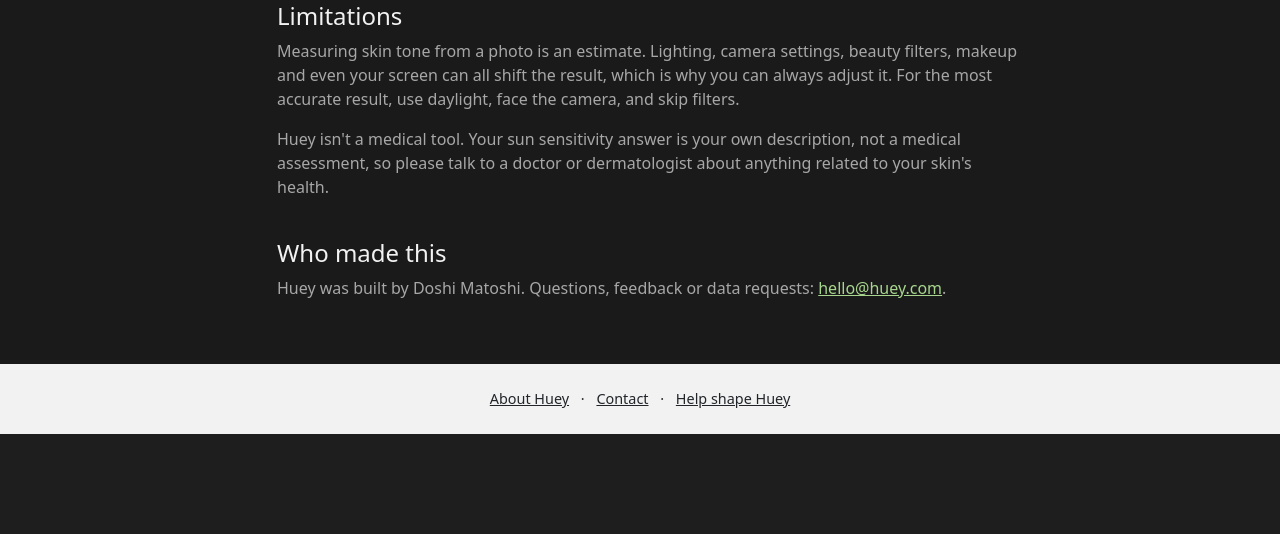
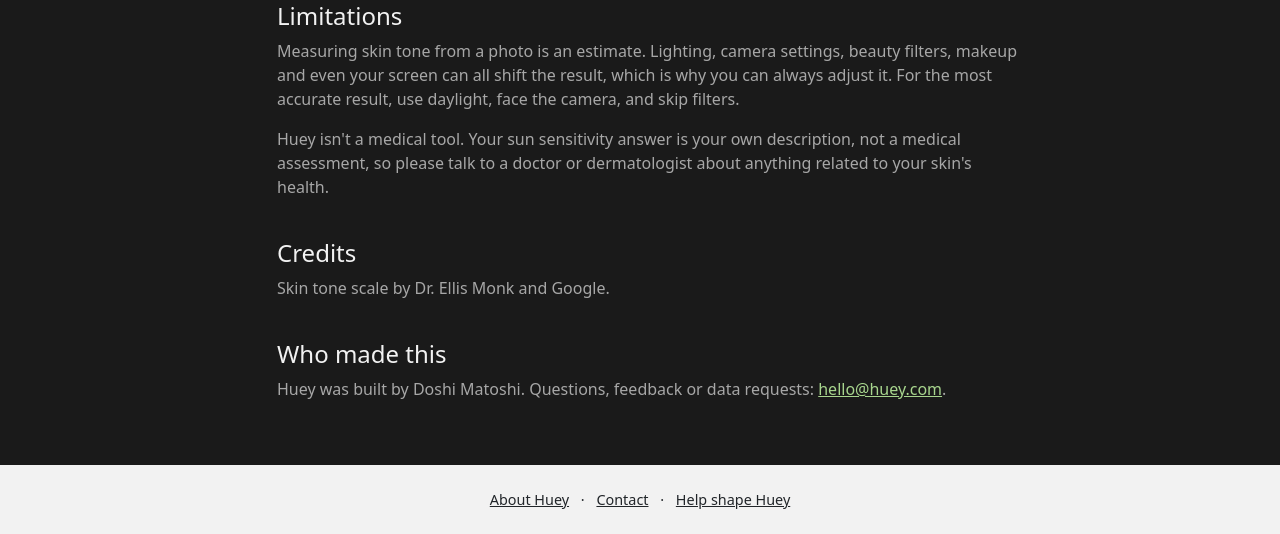
Before and after one commit to Doshimatoshi/Huey, a Flask app: page /about in a window 1280 px wide. Shown: the part 1552-2086 px from the top of the page. Before the commit the page ends 1986 px from the top, so only its background shows below. Run offline with Flask 3, Linux system fonts and the light colour scheme; parts of the project's set-up code (start-up, migrations or seed data) failed here and were passed over; some libraries are stand-ins or nearby versions.

Commit message:
Restore Monk and Google credit on About page
Co-Authored-By: Claude Opus 5.5 <noreply@anthropic.com>

```diff
--- a/templates/about.html
+++ b/templates/about.html
@@ -71,6 +71,9 @@
                     related to your skin's health.
                 </p>
 
+                <h2 class="h4 mt-4">Credits</h2>
+                <p>Skin tone scale by Dr. Ellis Monk and Google.</p>
+
                 <h2 class="h4 mt-4">Who made this</h2>
                 <p>
                     Huey was built by Doshi Matoshi.
```
